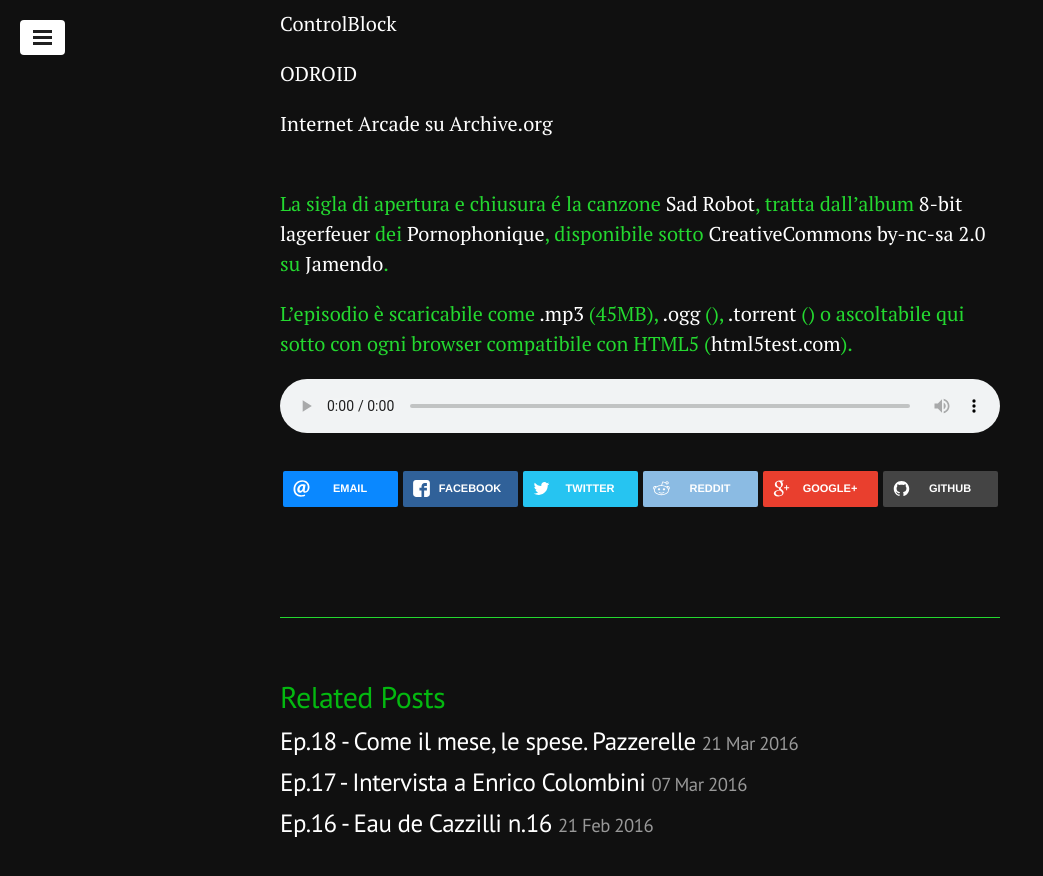
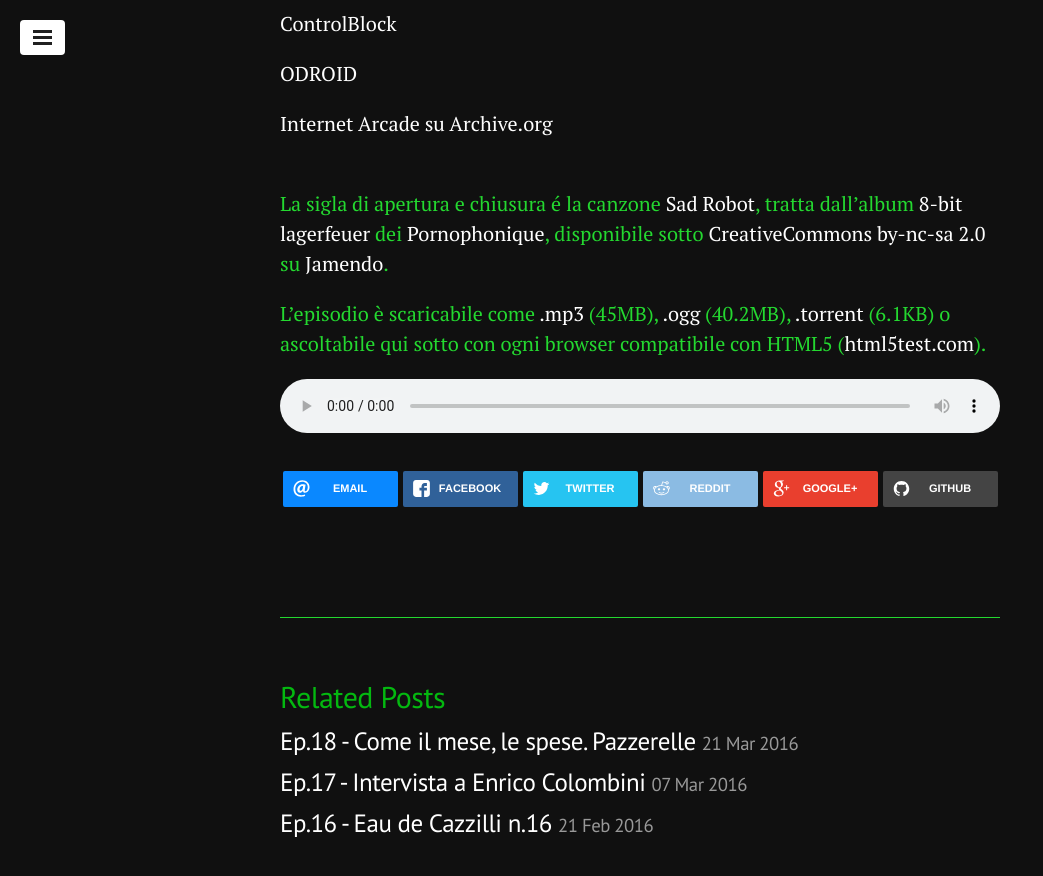
Before and after one commit to geekcookies/geekcookies.github.io, a Jekyll site: the page built from _posts/2016-04-13-episodio-19.md, in a window 1280 px wide and 900 px high, scrolled down 2943 px. Shown: the top 876 px of the window, without its empty margins (0-1043 px from the left). Built offline with Jekyll 4.4.1, drawn with Linux system fonts in a browser that asks for light colours; nearby versions of some CDN libraries; comment, search, counter and statistics services are not loaded.

Commit message:
first ep19 - all filesizes

```diff
--- a/_posts/2016-04-13-episodio-19.md
+++ b/_posts/2016-04-13-episodio-19.md
@@ -8,8 +8,8 @@
 podcast    :
   episode       : geekcookies_ep_19
   filemp3_size  : "45MB"
-  fileogg_size  :
-  filetorr_size :
+  fileogg_size  : "40.2MB"
+  filetorr_size : "6.1KB"
   filesize      : "47211134"
   length        : "1:10:29"
 ---
```
